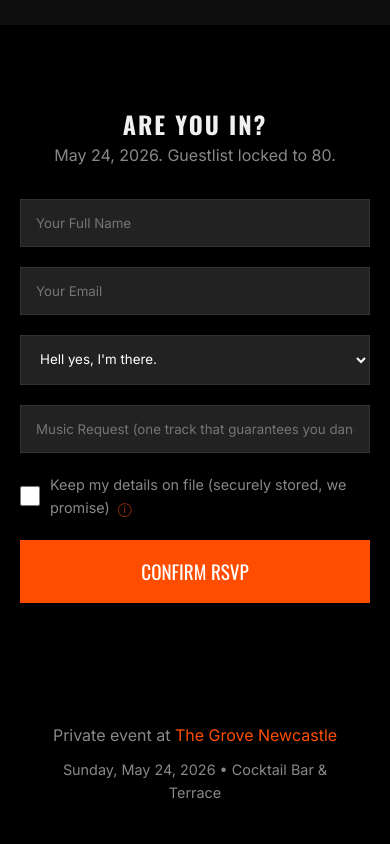
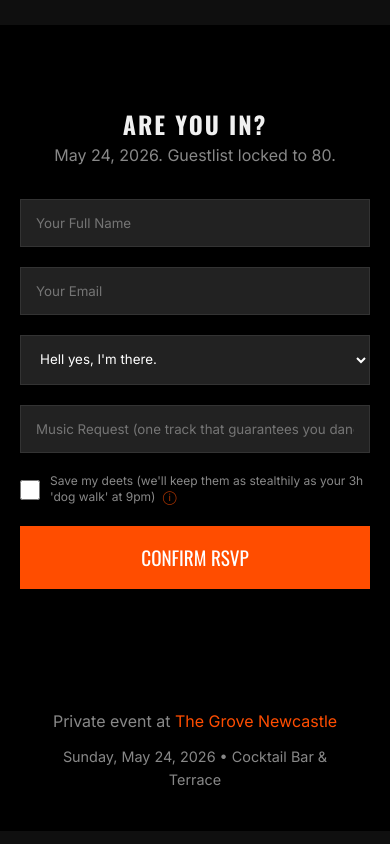
Before and after one commit to dfmore/40th-birthday-party-grove, a plain HTML site: page index.html in a window 390 px wide. Shown: the part 4434-5278 px from the top of the page. Drawn offline with nearby package versions, Linux system fonts and the light colour scheme.

Commit message:
Update index.html and styles.css

```diff
--- a/index.html
+++ b/index.html
@@ -108,7 +108,7 @@
 
                 <label class="consent-checkbox">
                     <input type="checkbox" name="Consent" required>
-                    <span>Keep my details on file (securely stored, we promise) <span class="info-icon" title="Your info is sent via encrypted HTTPS to Google Sheets and stored securely. We'll only use it for this event.">ⓘ</span></span>
+                    <span>Save my deets (we'll keep them as stealthily as your 3h 'dog walk' at 9pm) <span class="info-icon" title="Your info is sent via encrypted HTTPS to Google Sheets and stored securely. We'll only use it for this event.">ⓘ</span></span>
                 </label>
 
                 <button type="submit" class="btn">Confirm RSVP</button>
--- a/styles.css
+++ b/styles.css
@@ -257,7 +257,7 @@ section {
 }
 
 .rsvp-form {
-    max-width: 500px;
+    max-width: 600px;
     margin: 0 auto;
     display: flex;
     flex-direction: column;
@@ -283,9 +283,10 @@ textarea {
     align-items: center;
     gap: 10px;
     text-align: left;
-    font-size: 0.9rem;
+    font-size: 0.85rem;
     color: var(--text-muted);
     cursor: pointer;
+    line-height: 1.3;
 }
 
 .consent-checkbox input[type="checkbox"] {
@@ -297,6 +298,12 @@ textarea {
 
 .consent-checkbox span {
     flex: 1;
+}
+
+@media (max-width: 768px) {
+    .consent-checkbox {
+        font-size: 0.75rem;
+    }
 }
 
 .info-icon {
```
